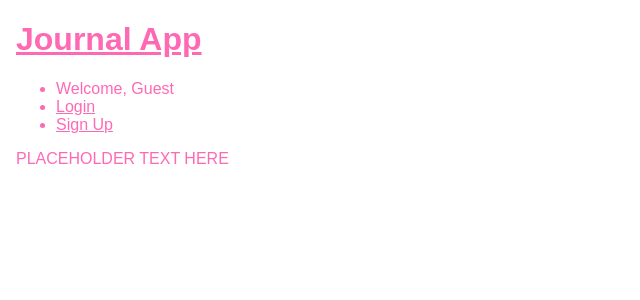
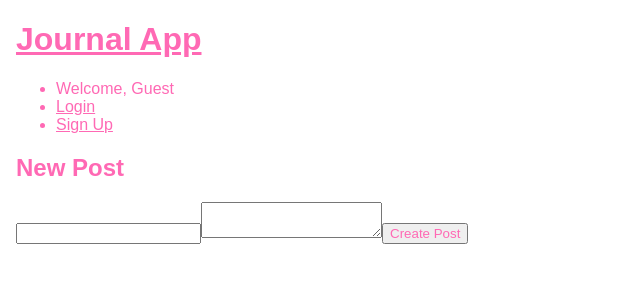
Before and after one commit to yaycupcake/journal-app, a React (Create React App) app in the folder client/: page /new-post in a window 1280 px wide. Shown: the top 300 px of the page, without its empty margins (0-640 px from the left). Built offline with nearby package versions, Linux system fonts and the light colour scheme; no server answers.

Commit message:
new post creation done

```diff
--- /dev/null
+++ b/client/src/components/NewPost.jsx
@@ -0,0 +1,56 @@
+import React, { Component } from 'react'
+import { createPost } from '../services/posts'
+
+export default class NewPost extends Component {
+ state = {
+  title: '',
+  content: ''
+ }
+
+
+ handleChange = (e) => {
+  const { name, value } = e.target;
+  this.setState({
+   [name]: value
+  })
+ }
+
+ handleSubmit = async (e) => {
+  e.preventDefault()
+  const title = this.state.title
+  const content = this.state.content
+  const postData = { title: title, content: content }
+  console.log(postData);
+
+  await createPost(postData)
+  this.setState({ title: "" })
+  this.setState({ content: "" })
+ }
+
+
+ render() {
+  return (
+   <div>
+    <h2>New Post</h2>
+    <form onSubmit={this.handleSubmit}>
+
+     <input
+      type="text"
+      name="title"
+      onChange={this.handleChange}
+      value={this.state.title}
+     />
+     <textarea
+      name="content"
+      onChange={this.handleChange}
+      value={this.state.content}
+     />
+     <button>Create Post</button>
+
+    </form>
+
+
+   </div>
+  )
+ }
+}
--- a/client/src/components/shared/Main.jsx
+++ b/client/src/components/shared/Main.jsx
@@ -3,11 +3,11 @@ import { Route } from 'react-router-dom'
 import Posts from '../Posts'
 import Post from '../Post'
 import Login from '../Login'
+import NewPost from '../NewPost'
 
 export default function Main(props) {
  return (
   <main>
-   <p>PLACEHOLDER TEXT HERE</p>
    <Route exact path='/'>
     <Posts
      posts={props.posts}
@@ -23,6 +23,9 @@ export default function Main(props) {
      handleLoginSubmit={props.handleLoginSubmit}
     />
    </Route>
+   <Route exact path='/new-post'>
+    <NewPost />
+   </Route>
   </main>
  )
 }
```
Also changed, not shown: 1 other file (tests, documents, lock files or other folders).
